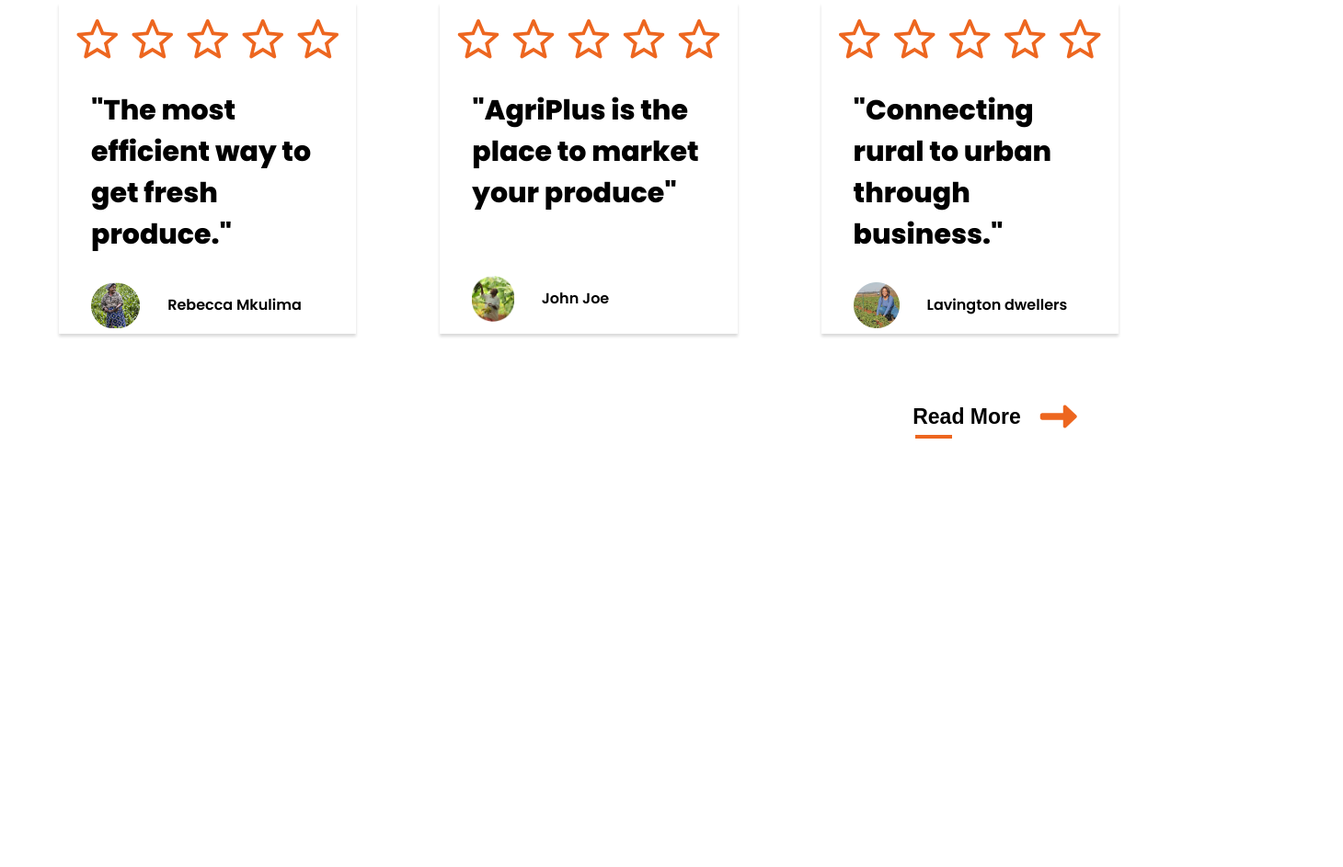
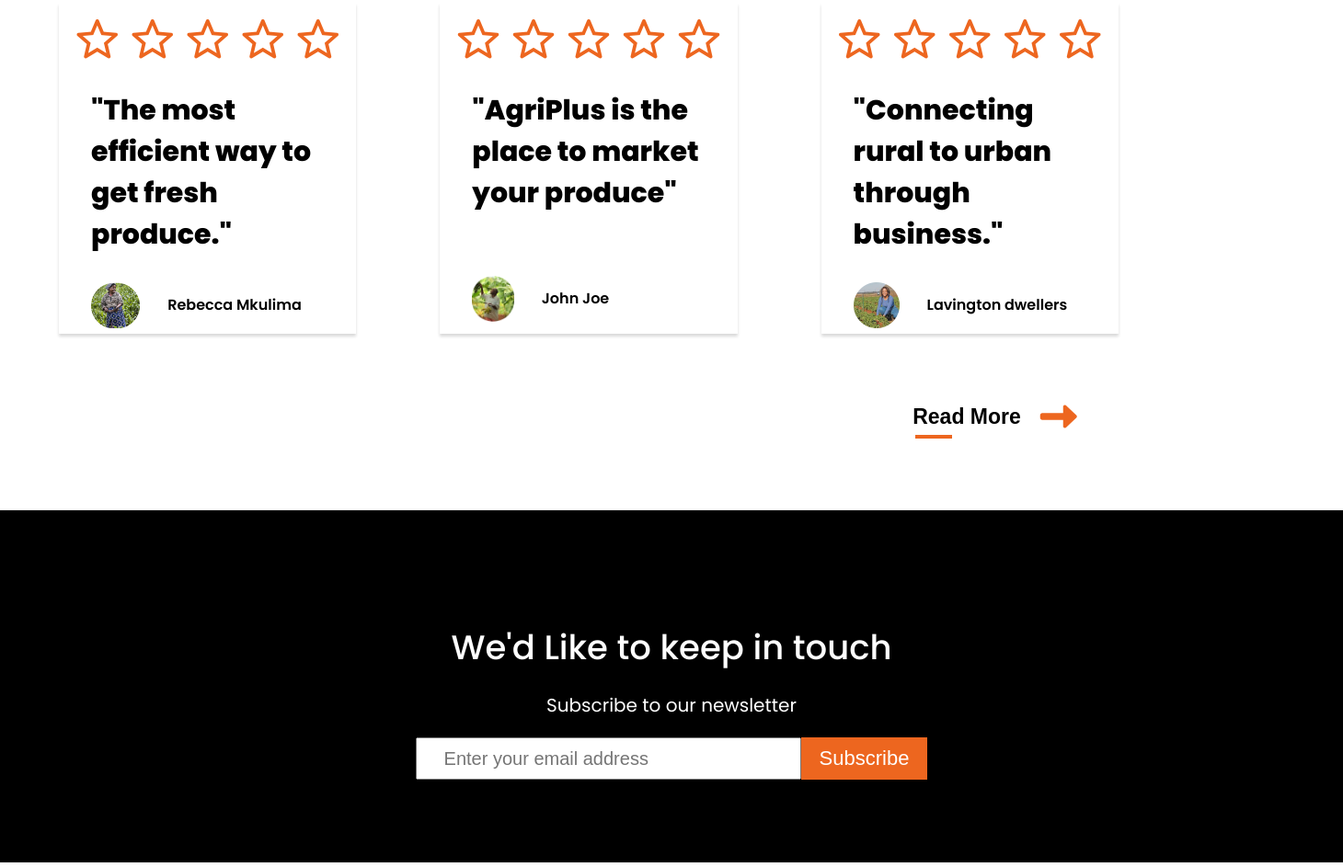
Before and after one commit to DenisOuma/agri-plus, a plain HTML site: page index.html in a window 1280 px wide. Shown: the part 2771-3714 px from the top of the page at 92% size, 1460 px wide, since content can reach past the window. Before the commit the page ends 3326 px from the top, so only its background shows below. Drawn offline with nearby package versions, Linux system fonts and the light colour scheme.

Commit message:
Subscription submit input where it will help in submiting emails where users can subscribe to receiving emails

```diff
--- a/assets/css/styles.css
+++ b/assets/css/styles.css
@@ -352,3 +352,46 @@ active {
 	width: 90%;
 	margin: auto;
 }
+/* Styling the Input Form */
+
+.input-form {
+	background-color: #000;
+	width: 100%;
+	margin: auto;
+	justify-content: center;
+	text-align: center;
+	padding: 90px;
+	margin-bottom: 5px;
+}
+.form-title > p {
+	color: #fff;
+	font-size: 20px;
+}
+.color-input {
+	color: #fff;
+	font-weight: 500 !important;
+	font-size: 37px !important;
+}
+.submit-email > input {
+	height: 40px !important;
+	width: 30%;
+	font-size: 20px;
+	padding-left: 29px;
+	color: #000;
+}
+#subscribe {
+	font-size: 22px;
+	background-color: #ed661f;
+	color: #fff;
+	border: none;
+	padding: 10px 20px 10px 20px;
+	font-weight: 500;
+	cursor: pointer;
+}
+.submit-email {
+	display: flex;
+	align-items: center;
+	margin: auto;
+	width: inherit;
+	justify-content: center;
+}
--- a/index.html
+++ b/index.html
@@ -322,6 +322,21 @@
 					</div>
 				</div>
 			</div>
+			<div class="input-form">
+				<form action="_blank">
+					<div class="form-title">
+						<h2 class="text-title color-input">We'd Like to keep in touch</h2>
+						<p>Subscribe to our newsletter</p>
+					</div>
+					<div class="submit-email">
+						<input type="gmail" placeholder="Enter your email address" /><button
+							id="subscribe"
+						>
+							Subscribe
+						</button>
+					</div>
+				</form>
+			</div>
 		</div>
 	</body>
 </html>
```
